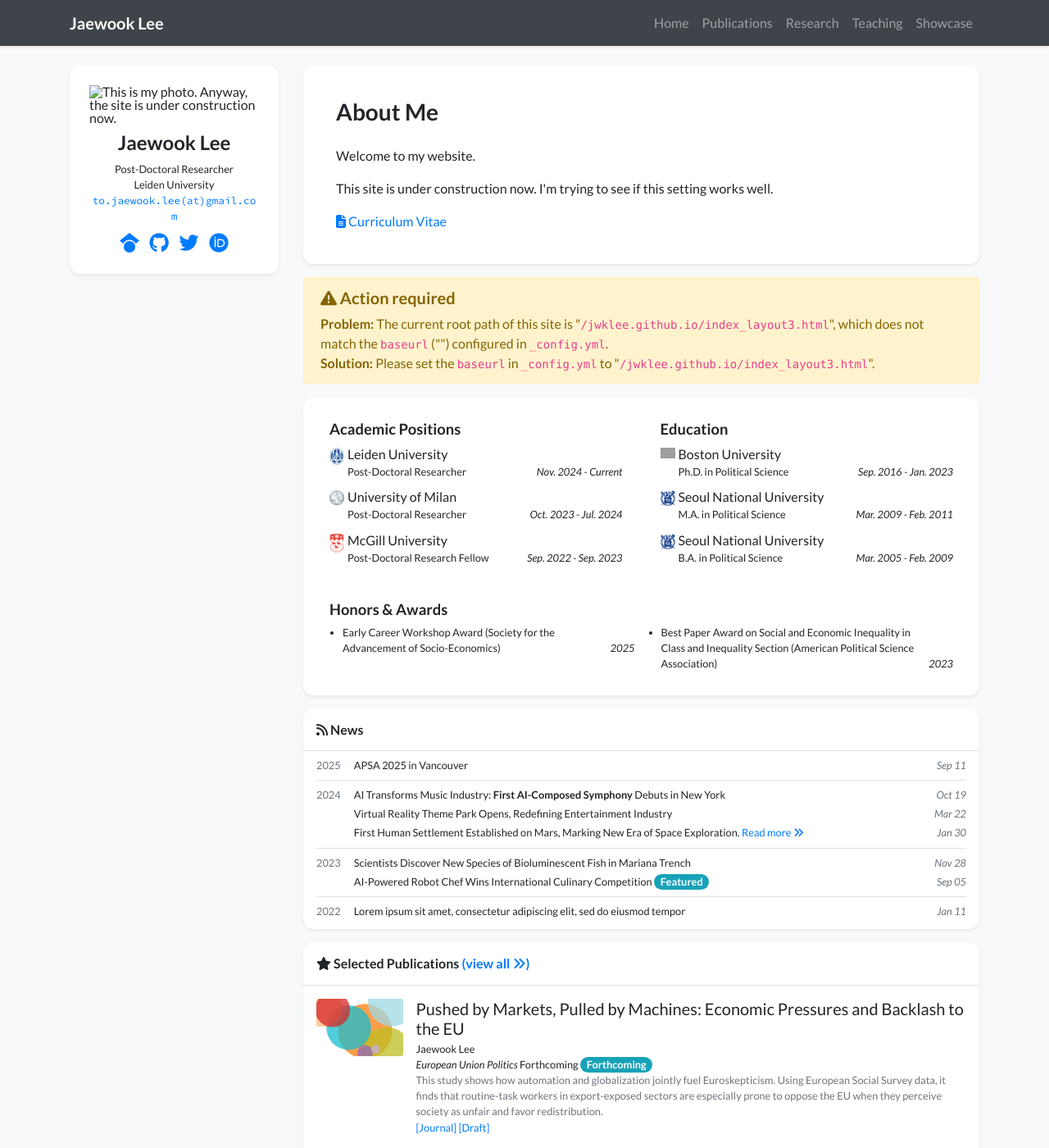
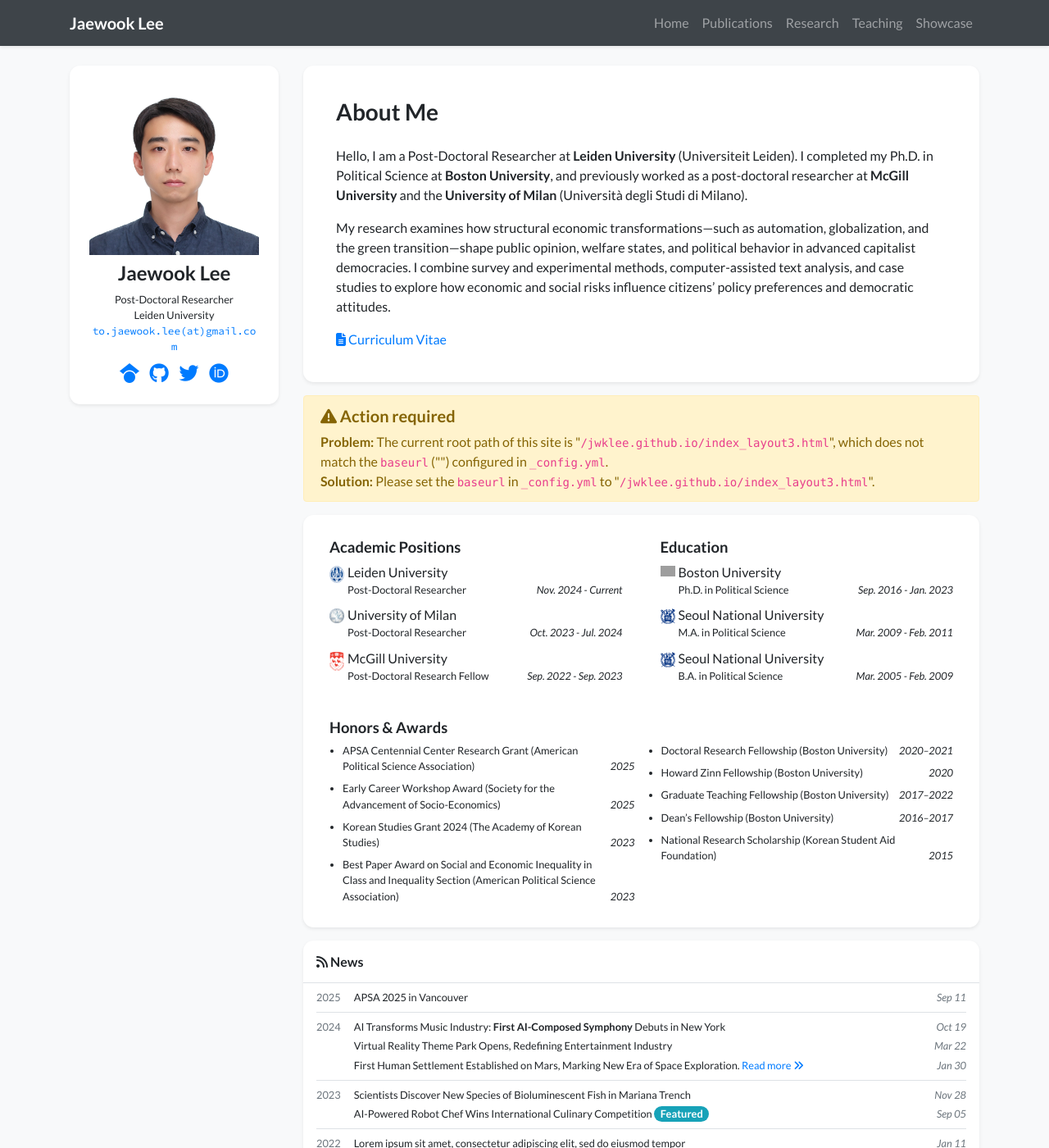
Before and after one commit to jwklee/jwklee.github.io, a Jekyll site: the page built from index_layout3.html, in a window 1280 px wide and 1400 px high. Shown: the whole window at 82% size. Built offline with Jekyll 4.4.1, drawn with Linux system fonts in a browser that asks for light colours; nearby versions of some CDN libraries; a style sheet for code colours, icons or effects is not loaded; grey boxes are pictures that could not be loaded.

Commit message:
update index

```diff
--- a/_data/profile.yml
+++ b/_data/profile.yml
@@ -9,9 +9,9 @@
 
 
 email: "to.jaewook.lee@gmail.com"
-cv_link: /assets/Jaewook Lee CV (2025_10_21).pdf
+cv_link: /assets/Jaewook Lee_CV_(2025_10_21).pdf
 gscholar: 0e9uxO0AAAAJ  # This is an example, replace it with your own Google Scholar ID
-github: your_github_id
+github: jwklee.github.io
 twitter: JaewookLee10  # Do not include the '@' symbol
 # wechat_qrcode: /assets/images/etc/wechat.jpg
 # wechat_prompt: >-
@@ -22,12 +22,19 @@
 short_bio_text_justify: false
 short_bio: >-
   <p>
-   Welcome to my website.
+    Hello, I am a Post-Doctoral Researcher at <strong>Leiden University</strong> (Universiteit Leiden).
+    I completed my Ph.D. in Political Science at <strong>Boston University</strong>, and previously worked
+    as a post-doctoral researcher at <strong>McGill University</strong> and the
+    <strong>University of Milan</strong> (Università degli Studi di Milano).
   </p>
   <p>
-    This site is under construction now.
-    I'm trying to see if this setting works well.
+    My research examines how structural economic transformations—such as automation,
+    globalization, and the green transition—shape public opinion, welfare states,
+    and political behavior in advanced capitalist democracies. I combine survey and
+    experimental methods, computer-assisted text analysis, and case studies to explore
+    how economic and social risks influence citizens’ policy preferences and democratic attitudes.
   </p>
+
 
 portrait_url: /assets/images/etc/jaewook_lee_photo_21.jpeg
 portrait_caption: >-
@@ -63,7 +70,21 @@
    date: Sep. 2022 - Sep. 2023
 
 awards:
-- name: Early Career Workshop Award (Society for the Advancement of Socio-Economics)
-  date: 2025
-- name: Best Paper Award on Social and Economic Inequality in Class and Inequality Section (American Political Science Association)
-  date: 2023
+  - name: APSA Centennial Center Research Grant (American Political Science Association)
+    date: 2025
+  - name: Early Career Workshop Award (Society for the Advancement of Socio-Economics)
+    date: 2025
+  - name: Korean Studies Grant 2024 (The Academy of Korean Studies)
+    date: 2023
+  - name: Best Paper Award on Social and Economic Inequality in Class and Inequality Section (American Political Science Association)
+    date: 2023
+  - name: Doctoral Research Fellowship (Boston University)
+    date: 2020–2021
+  - name: Howard Zinn Fellowship (Boston University)
+    date: 2020
+  - name: Graduate Teaching Fellowship (Boston University)
+    date: 2017–2022
+  - name: Dean’s Fellowship (Boston University)
+    date: 2016–2017
+  - name: National Research Scholarship (Korean Student Aid Foundation)
+    date: 2015
```
Also changed, not shown: assets/images/etc/jaewook_lee_photo_21.jpeg (added), 2 other files.
